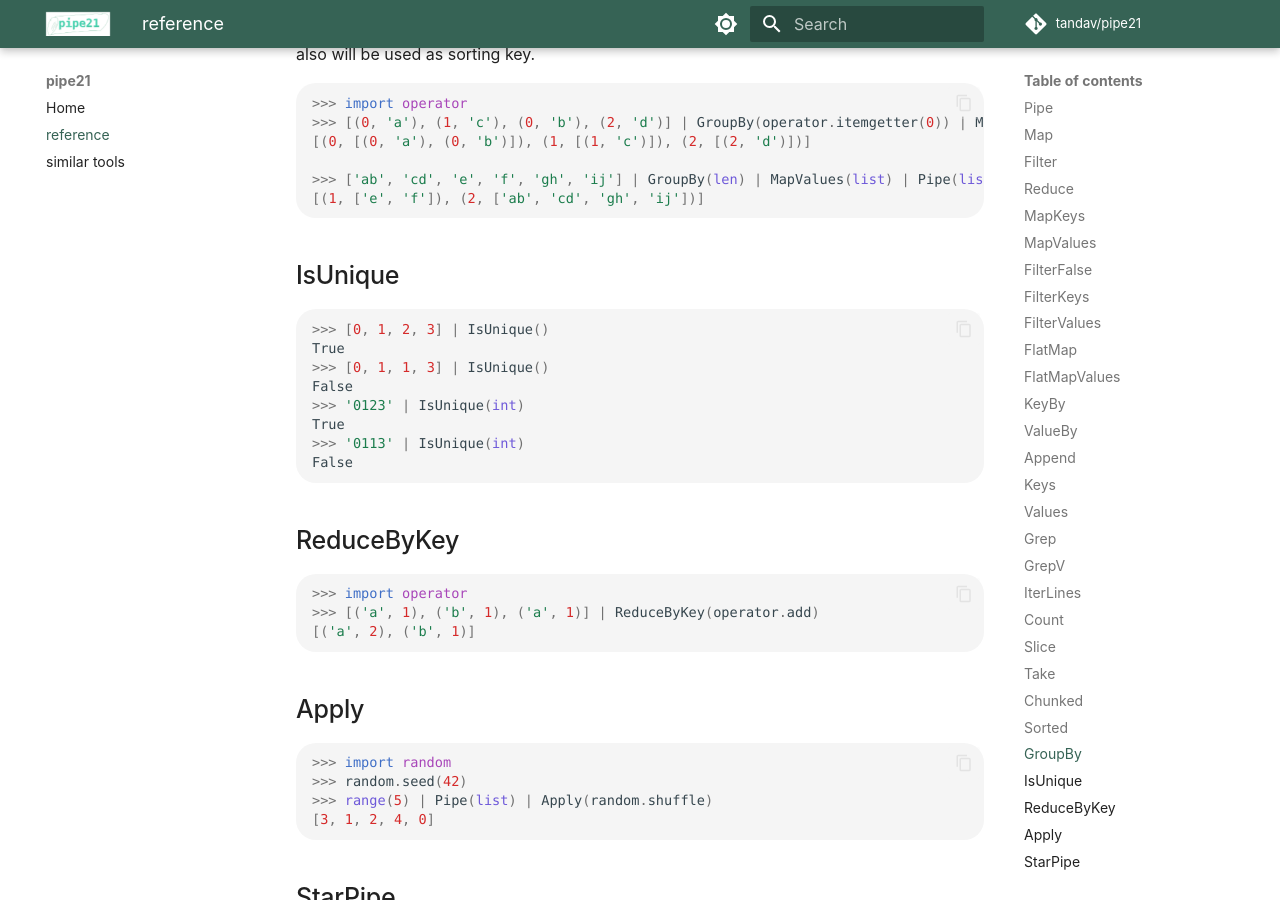
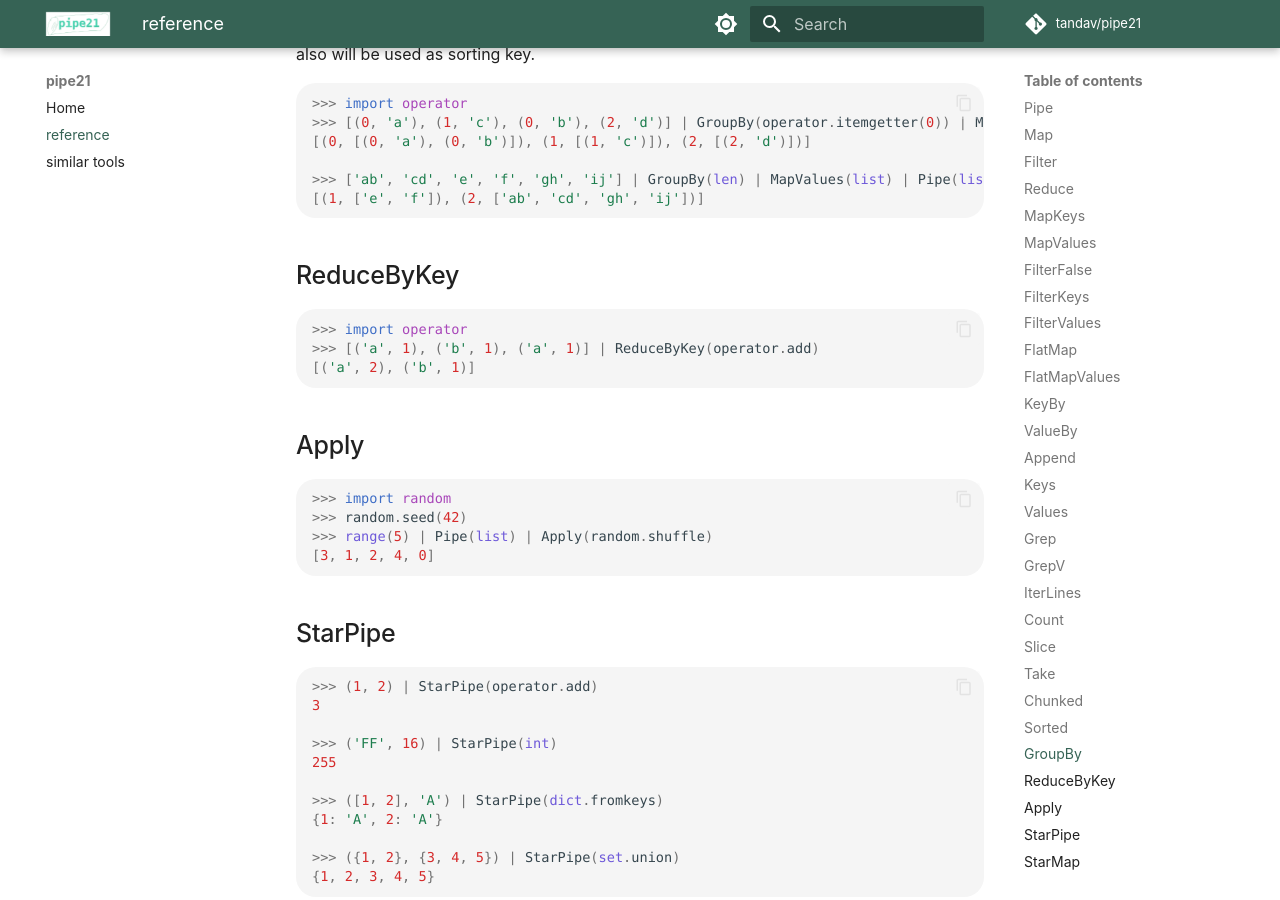
Before and after one commit to tandav/pipe21, an MkDocs documentation site: the page built from docs/reference.md, in a window 1280 px wide and 900 px high, scrolled down 6166 px. Built offline with MkDocs 1.6.1 and Material for MkDocs 9.7.7, drawn with Linux system fonts in a browser that asks for light colours; comment, search, counter and statistics services are not loaded.

Commit message:
delete IsUnique

````diff
--- a/docs/reference.md
+++ b/docs/reference.md
@@ -326,20 +326,6 @@ Note: `GroupBy` sorts iterable before grouping. If you pass key function, eg `Gr
 
 ```
 
-## IsUnique
-
-```py
->>> [0, 1, 2, 3] | IsUnique()
-True
->>> [0, 1, 1, 3] | IsUnique()
-False
->>> '0123' | IsUnique(int)
-True
->>> '0113' | IsUnique(int)
-False
-
-```
-
 ## ReduceByKey
 
 ```py
--- a/pipe21.py
+++ b/pipe21.py
@@ -38,7 +38,6 @@ class Take         (B): __ror__ = lambda self, it: it | Slice(self.f) | Pipe(tup
 class Chunked      (B): __ror__ = lambda self, it: iter(functools.partial(lambda n, i: i | Take(n), self.f, iter(it)), ())
 class Sorted       (B): __ror__ = lambda self, it: sorted(it, **self.kw)
 class GroupBy      (B): __ror__ = lambda self, it: it | Sorted(key=self.f) | Pipe(itertools.groupby, key=self.f)
-class IsUnique     (B): __ror__ = lambda self, seq: len(seq) == len(set(seq if self.f is None else map(self.f, seq)))
 class ReduceByKey  (B): __ror__ = lambda self, it: it | GroupBy(lambda kv: kv[0]) | MapValues(lambda kv: kv | Values() | Reduce(self.f)) | Pipe(list)
 class Apply        (B): __ror__ = lambda self, x: x | Exec(self.f, x)
 class StarPipe     (B): __ror__ = lambda self, x: self.f(*x)
````
Also changed, not shown: 1 other file.
